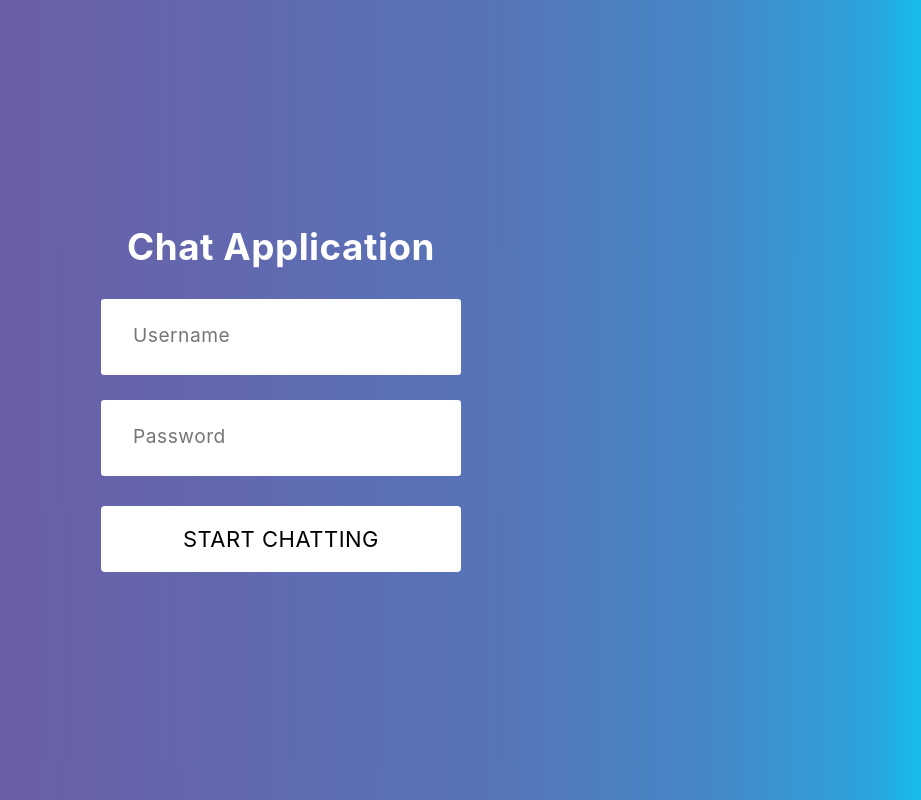
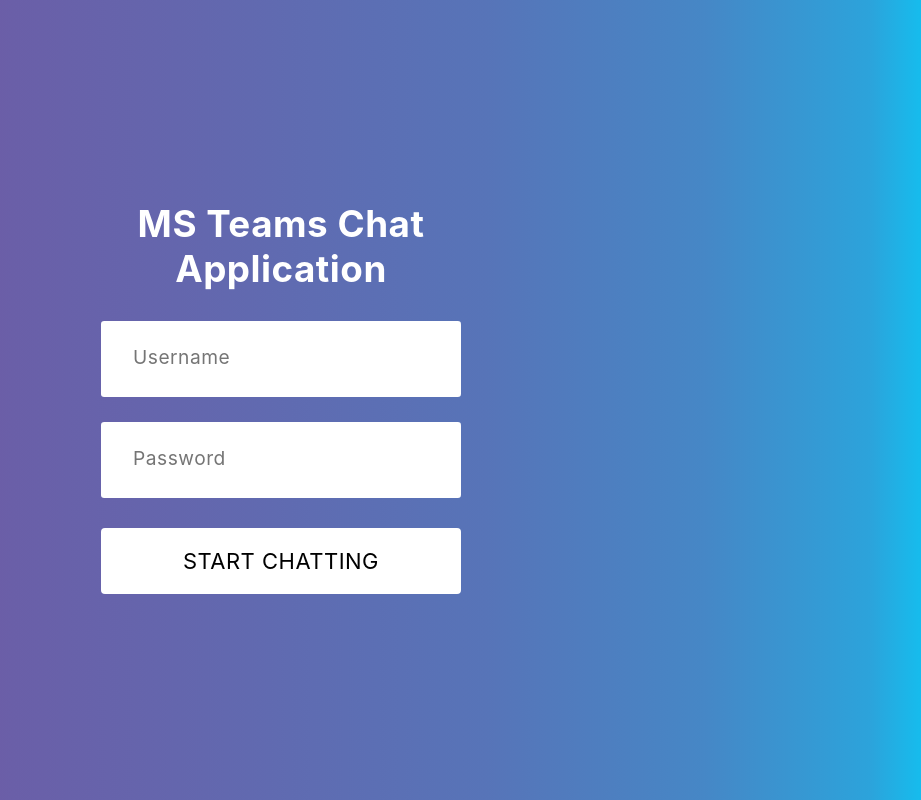
Before and after one commit to Ria700/teamschat, a React (Create React App) app: page / in a window 1280 px wide. Shown: the whole page, without its empty margins (359-1280 px from the left). Built offline with nearby package versions, Linux system fonts and the light colour scheme.

Commit message:
Final touch

```diff
--- a/src/components/LoginForm.jsx
+++ b/src/components/LoginForm.jsx
@@ -44,7 +44,7 @@
   return (
     <div className="wrapper">
       <div className="form">
-        <h1 className="title">Chat Application</h1>
+        <h1 className="title">MS Teams Chat Application</h1>
         <form onSubmit={handleSubmit}>
           {/* enter username */}
           <input type="text" value={username} onChange={(e) => setUsername(e.target.value)} className="input" placeholder="Username" required />
```
